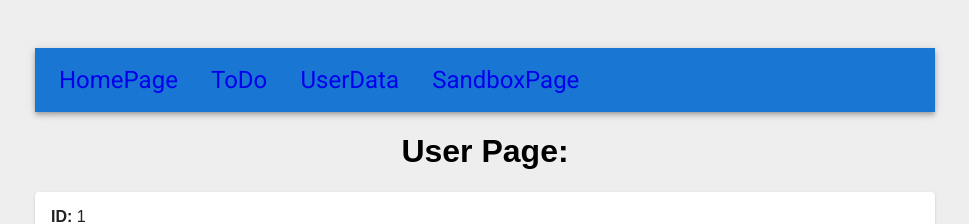
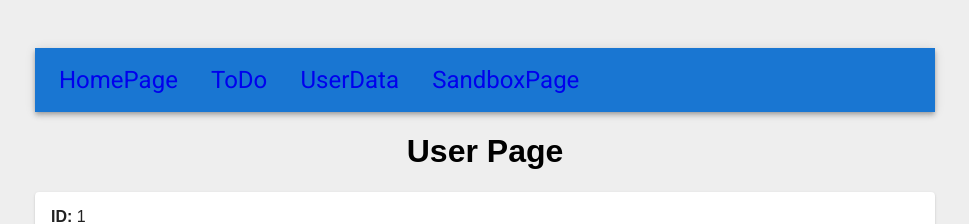
Before and after one commit to Peyman-Nasri/my-todo-app, a React (Create React App) app: page /userdata/1/1 in a window 1280 px wide. Shown: the top 224 px of the page, without its empty margins (155-1124 px from the left). Built offline with nearby package versions, Linux system fonts and the light colour scheme.

Commit message:
edit some performance

```diff
--- a/src/Pages/UserPage.js
+++ b/src/Pages/UserPage.js
@@ -6,7 +6,7 @@ const UserPage = () => {
 
   return (
     <>
-      <h1>User Page:</h1>
+      <h1>User Page</h1>
       <Card style={{ margin: "1em auto", padding: "1em"}}>
         <div>
           <b>ID: </b>
```
